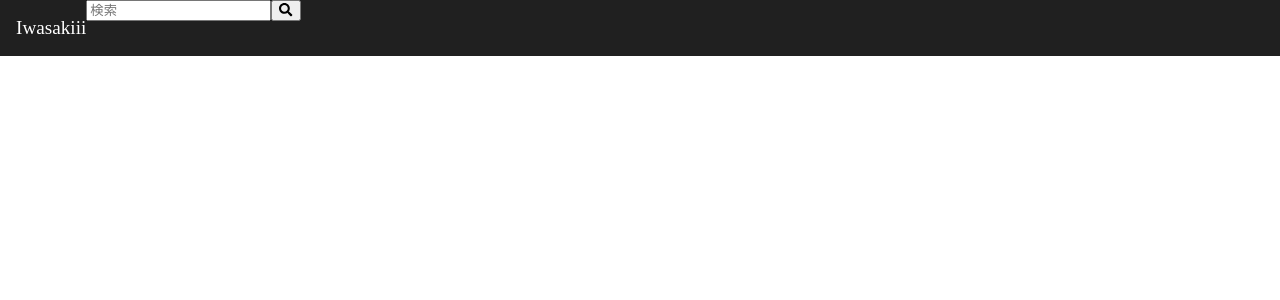
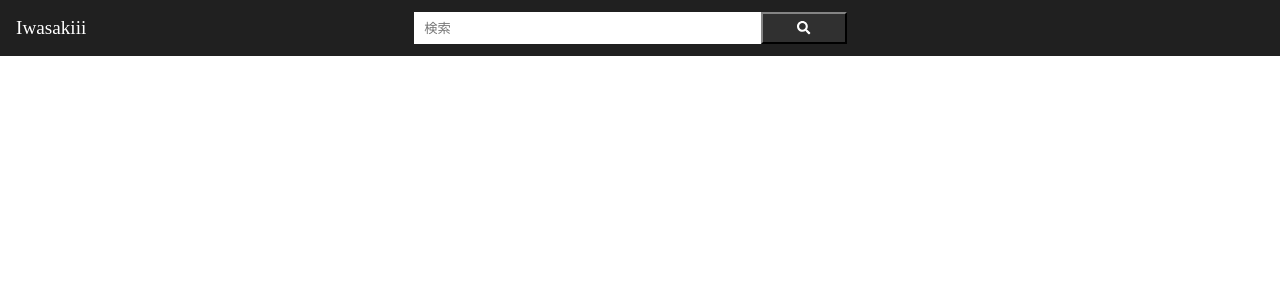
Before and after one commit to Yoshiyuki-Iwasaki/douga, a React (Create React App) app: page /watch in a window 1280 px wide. Shown: the top 300 px of the page. Built offline with nearby package versions, Linux system fonts and the light colour scheme.

Commit message:
[add] api経由でdata取得して出力

```diff
--- a/package.json
+++ b/package.json
@@ -9,6 +9,7 @@
     "@testing-library/jest-dom": "^5.11.4",
     "@testing-library/react": "^11.1.0",
     "@testing-library/user-event": "^12.1.10",
+    "axios": "^0.21.0",
     "node-sass": "^4.14.1",
     "react": "^17.0.1",
     "react-dom": "^17.0.1",
--- /dev/null
+++ b/src/apis/index.js
@@ -0,0 +1,20 @@
+import axios from 'axios';
+
+const KEY = 'AIzaSyCC3B-JuNhHT6QauJsXdJMWCg1wnub4TuY';
+
+const youtube = axios.create({
+  baseURL: 'https://www.googleapis.com/youtube/v3'
+})
+
+export const fetchPopularDate = async () => {
+  return await youtube.get('./videos', {
+    params: {
+      part: 'snippet',
+      maxResults: 40,
+      key: KEY,
+      regionCode: 'JP',
+      type: 'video',
+      chart: 'mostPopular'
+    }
+  })
+}
--- a/src/components/Header/Header.js
+++ b/src/components/Header/Header.js
@@ -7,13 +7,15 @@ import Style from './Header.module.scss';
 const Header = () => {
   return (
     <div className={Style.header}>
-      <div>
+      <div className={Style.item}>
         <Link to="/">Iwasakiii</Link>
       </div>
-      <form>
-        <input type="text" placeholder="検索" />
-        <button type="submit"><FontAwesomeIcon icon={faSearch} /></button>
-      </form>
+      <div className={Style.item}>
+        <form>
+          <input type="text" placeholder="検索" />
+          <button type="submit"><FontAwesomeIcon icon={faSearch} /></button>
+        </form>
+      </div>
     </div>
   )
 }
--- a/src/components/Header/Header.module.scss
+++ b/src/components/Header/Header.module.scss
@@ -14,4 +14,33 @@
         padding-left: 1rem;
         text-decoration: none;
     }
+
+    .item {
+        &:first-child {
+            flex-grow: 1;
+        }
+        &:last-child {
+            flex-grow: 2;
+        }
+    }
+    form {
+        width: 50%;
+        height: 32px;
+        display: flex;
+        margin: 12px 0;
+
+        input {
+            width: 80%;
+            text-indent: .5rem;
+            border: #121212;
+            background: #fff;
+            color: #fff;
+        }
+        button {
+            width: 20%;
+            background: #303030;
+            color: #fff;
+            border-color: #303030;
+        }
+    }
 }
--- a/src/pages/Top.js
+++ b/src/pages/Top.js
@@ -1,7 +1,14 @@
-import React from 'react';
+import React, { useEffect } from 'react';
 import Layout from '../components/Layout/Layout.js';
+import { fetchPopularDate } from '../apis/index';
 
 const Top = () => {
+
+  useEffect(() => {
+    fetchPopularDate().then((res) => {
+      console.log('data', res);
+    })
+  }, [])
   return (
     <Layout>
       top page
```
Also changed, not shown: src/store/index.js (added), 1 other file (tests, documents, lock files or other folders).
